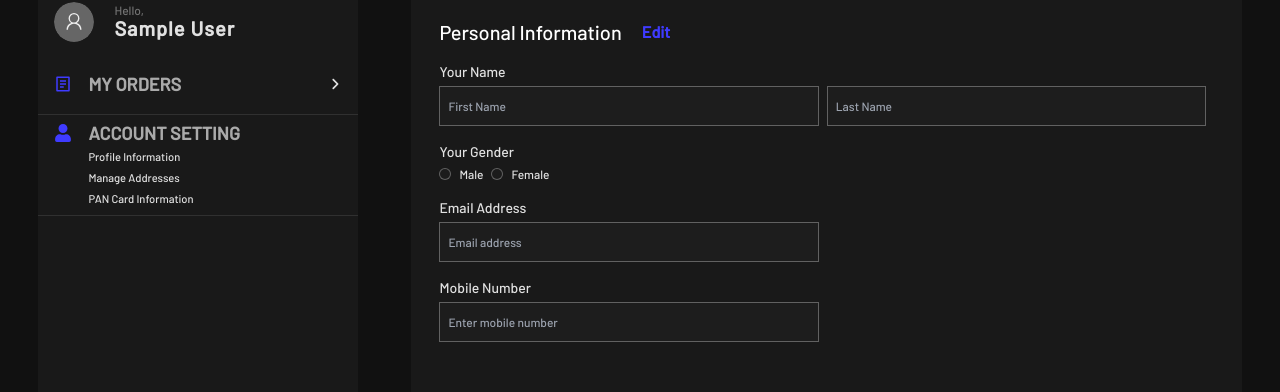
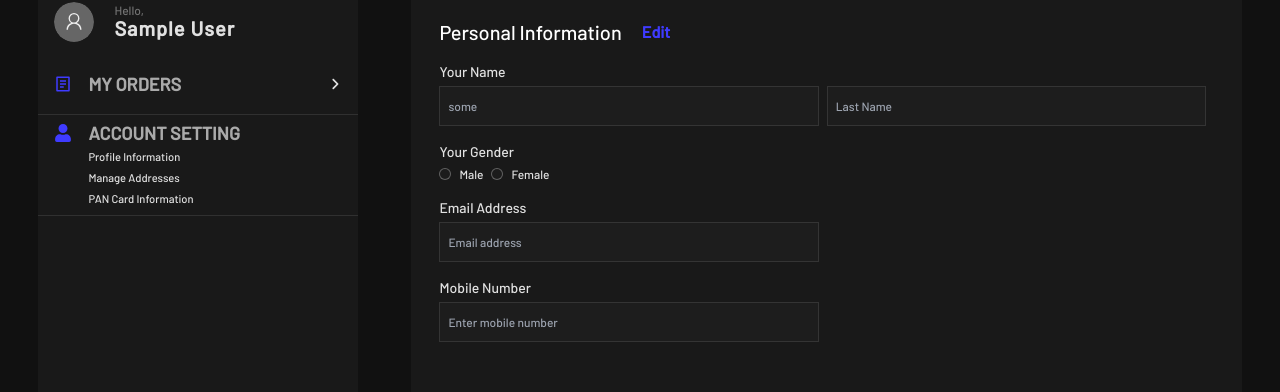
Before and after one commit to pravesh-dev/PeerShop, a React (Vite) app: page /profile in a window 1280 px wide. Shown: the part 216-608 px from the top of the page. Built offline with nearby package versions, Linux system fonts and the light colour scheme; sample sign-in values are in the browser's storage.

Commit message:
writted form inputs classes in css file of profile setting

```diff
--- a/src/Components/AddNewAddress.jsx
+++ b/src/Components/AddNewAddress.jsx
@@ -13,24 +13,24 @@ function AddNewAddress() {
       <h2 className="uppercase text-sm text-[#3f3bff]">add a new address</h2>
       <div className="flex flex-col gap-2 lg:flex-row lg:gap-4">
         <input
-          className="bg-[#2626264b] border-[0.5px] border-white/30 w-full h-10 pl-2 text-xs outline-none lg:w-1/2"
+          className="profile_inputs"
           type="text"
           placeholder="Name"
         />
         <input
-          className="bg-[#2626264b] border-[0.5px] border-white/30 w-full h-10 pl-2 text-xs outline-none lg:w-1/2"
+          className="profile_inputs"
           type="number"
           placeholder="10-digit mobile number"
         />
       </div>
       <div className="flex flex-col gap-2 lg:flex-row lg:gap-4">
         <input
-          className="bg-[#2626264b] border-[0.5px] border-white/30 w-full h-10 pl-2 text-xs outline-none lg:w-1/2"
+          className="profile_inputs"
           type="number"
           placeholder="Pincode"
         />
         <input
-          className="bg-[#2626264b] border-[0.5px] border-white/30 w-full h-10 pl-2 text-xs outline-none lg:w-1/2"
+          className="profile_inputs"
           type="text"
           placeholder="Locality"
         />
@@ -41,7 +41,7 @@ function AddNewAddress() {
       ></textarea>
       <div className="flex flex-col gap-2 lg:flex-row lg:gap-4">
         <input
-          className="bg-[#2626264b] border-[0.5px] border-white/30 w-full h-10 pl-2 text-xs outline-none lg:w-1/2"
+          className="profile_inputs"
           type="text"
           placeholder="City/District/Town"
         />
@@ -59,12 +59,12 @@ function AddNewAddress() {
       </div>
       <div className="flex flex-col gap-2 lg:flex-row lg:gap-4">
         <input
-          className="bg-[#2626264b] border-[0.5px] border-white/30 w-full h-10 pl-2 text-xs outline-none lg:w-1/2"
+          className="profile_inputs"
           type="text"
           placeholder="Landmark (Optional)"
         />
         <input
-          className="bg-[#2626264b] border-[0.5px] border-white/30 w-full h-10 pl-2 text-xs outline-none lg:w-1/2"
+          className="profile_inputs"
           type="number"
           placeholder="Alternate Phone (Optional)"
         />
--- a/src/Components/PersonalInfo.jsx
+++ b/src/Components/PersonalInfo.jsx
@@ -25,14 +25,17 @@ function PersonalInfo() {
       <h3 className="text-sm mb-1 mt-4">Your Name</h3>
       <div className="flex flex-col gap-2 lg:flex-row">
         <input
-          className="bg-[#2626264b] border-[0.5px] border-white/30 w-full h-10 pl-2 text-xs lg:w-[49%]"
+          className="profile_inputs"
           type="text"
           placeholder="First Name"
-        />
+          value={'some'}
+          disabled={!isEdit}
+          />
         <input
-          className="bg-[#2626264b] border-[0.5px] border-white/30 w-full h-10 pl-2 text-xs lg:w-[49%]"
+          className="profile_inputs"
           type="text"
           placeholder="Last Name"
+          disabled={!isEdit}
         />
       </div>
       <h3 className="text-sm mb-1 mt-4">Your Gender</h3>
@@ -48,15 +51,17 @@ function PersonalInfo() {
       </div>
       <h3 className="text-sm mb-1 mt-4">Email Address</h3>
       <input
-        className="bg-[#2626264b] border-[0.5px] border-white/30 w-full h-10 pl-2 text-xs lg:w-[49%]"
+        className="profile_inputs"
         type="email"
         placeholder="Email address"
+        disabled={!isEdit}
       />
       <h3 className="text-sm mb-1 mt-4">Mobile Number</h3>
       <input
-        className="bg-[#2626264b] border-[0.5px] border-white/30 w-full h-10 pl-2 text-xs lg:w-[49%]"
+        className="profile_inputs"
         type="number"
         placeholder="Enter mobile number"
+        disabled={!isEdit}
       />
       <button className={`bg-[#221EFF] text-base px-10 py-2 rounded-sm mt-6 self-end lg:self-start ${isEdit ? "block" : "hidden"}`}>
         SAVE
--- a/src/index.css
+++ b/src/index.css
@@ -40,3 +40,7 @@
 .background_design2{
   background-image: radial-gradient(circle at 99% 33%, hsla(235,0%,48%,0.03) 0%, hsla(235,0%,48%,0.03) 37%,transparent 37%, transparent 100%),radial-gradient(circle at 46% 16%, hsla(235,0%,48%,0.03) 0%, hsla(235,0%,48%,0.03) 43%,transparent 43%, transparent 100%),radial-gradient(circle at 99% 25%, hsla(235,0%,48%,0.03) 0%, hsla(235,0%,48%,0.03) 22%,transparent 22%, transparent 100%),radial-gradient(circle at 57% 88%, hsla(235,0%,48%,0.03) 0%, hsla(235,0%,48%,0.03) 86%,transparent 86%, transparent 100%),radial-gradient(circle at 82% 78%, hsla(235,0%,48%,0.03) 0%, hsla(235,0%,48%,0.03) 22%,transparent 22%, transparent 100%),linear-gradient(90deg, rgb(0,0,0),rgb(0,0,0));
 }
+
+.profile_inputs{
+  @apply bg-[#2626264b] border-[0.5px] border-white/30 w-full h-10 pl-2 text-xs lg:w-[49%] disabled:text-gray-400 disabled:border-white/10 outline-none
+}
```
